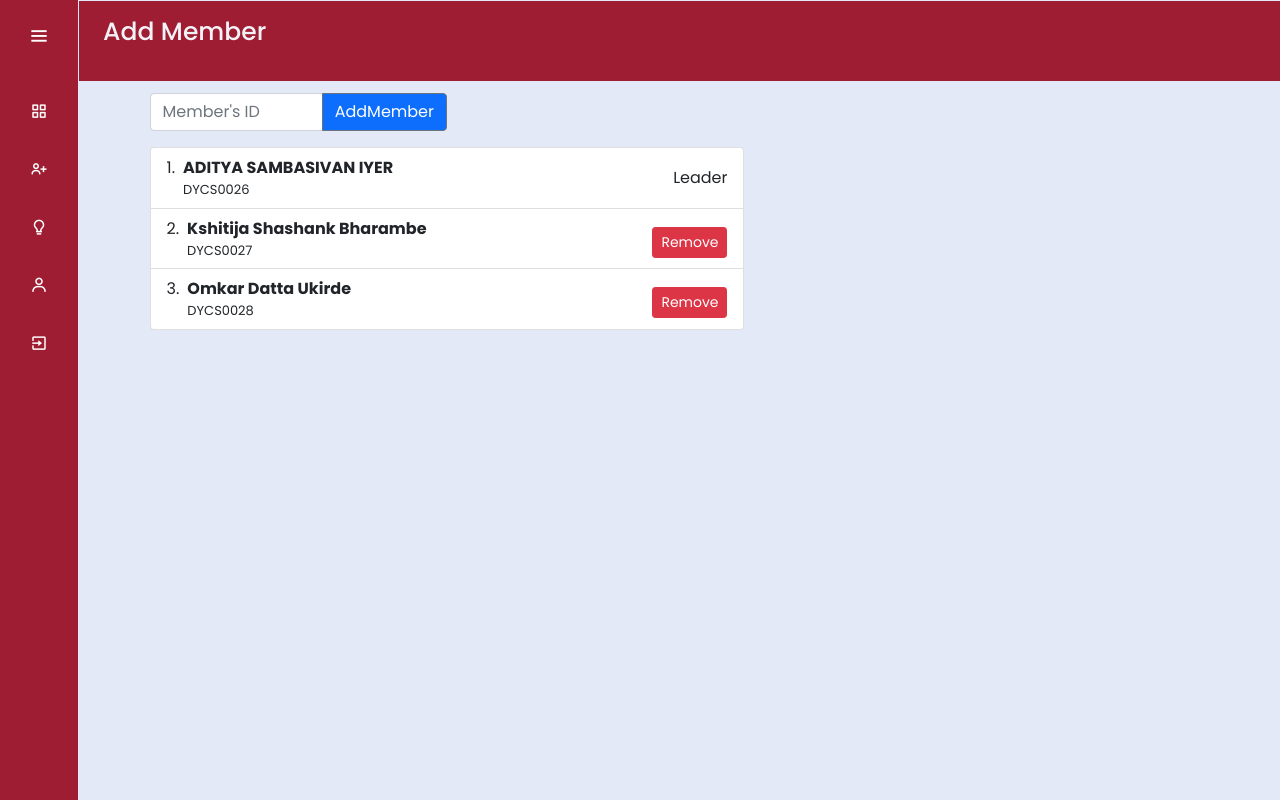
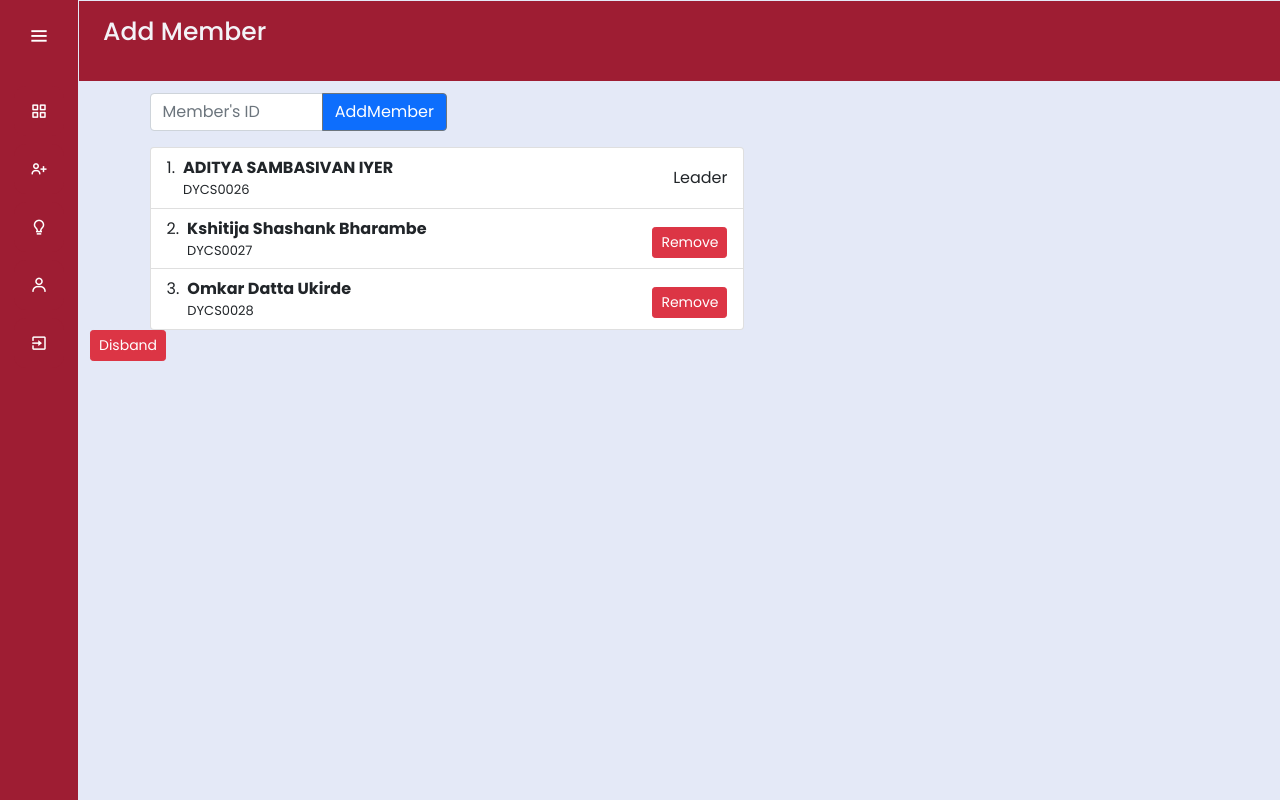
Before and after one commit to aiyer786/mp_management, a PHP site: page /addmemb.php in a window 1280 px wide. Run offline with PHP 8.4, Linux system fonts and the light colour scheme; a user stored in the database is signed in; data comes from the database, SQL or seed files in the repository.

Commit message:
grp_formation_completed

```diff
--- a/addmemb.php
+++ b/addmemb.php
@@ -160,8 +160,7 @@ include('index_back.php')
                     $F_name = $row2['F_name'];
                     $M_name = $row2['M_name'];
                     $L_name = $row2['L_name'];
-                    $Full_name=" {$F_name} {$M_name} {$L_name} ";
-                   ?>
+                    $Full_name=" {$F_name} {$M_name} {$L_name} "; ?>
           <li class="list-group-item d-flex justify-content-between align-items-start">
             <div class="ms-2 me-auto">
               <div class="fw-bold "><?php echo $Full_name?></div>
@@ -171,50 +170,34 @@ include('index_back.php')
            <?php
              $leader_check =$row['Leader'];
                     if ($leader_check == '1') {
-              if($leader_check1 == '1'){
-
-              }else{
+                        if ($leader_check1 == '1') {
+                        } else {
                             echo'<form method="post"><button class="btn btn-sm btn-danger" name="<?php echo $member_id?>">Remove</button></form>';
                         }
                     }
-             if($leader_check1 == '1'){
+                    if ($leader_check1 == '1') {
                         echo 'Leader';
+
                     }
                     if (isset($_POST[$member_id])) {
                         $remove = mysqli_query($Connect, "DELETE FROM `groups` WHERE `s_id`= '$member_id' ") or die("Error101");
-                 }
-
-              ?>
+                    } ?>
             </div>
            </li>
            <?php
            $i++;
                 }
+            }?>
+
+        </ol>
+        <?php
+          if($leader_check =='1'){
+            echo '<form method="post"><button class="btn btn-sm btn-danger" name="disband">Disband</button></form>';
           }
-
-
-
+          if(isset($_POST['disband'])){
+            $disband = mysqli_query($Connect,"DELETE FROM `groups` WHERE `g_id` = '$grp_id'");
+          }
             ?>
-          <!-- <li class="list-group-item d-flex justify-content-between align-items-start">
-            <div class="ms-2 me-auto">
-              <div class="fw-bold">Nihal</div>
-              <p class="muted-text" style="font-size: small;">nihal@gmail.com</p>
-            </div>
-            <div style="float: right; padding-top: 10px;">
-              <button class="btn btn-sm btn-danger">Remove</button>
-            </div>
-
-          </li>
-          <li class="list-group-item d-flex justify-content-between align-items-start">
-            <div class="ms-2 me-auto">
-              <div class="fw-bold">Jay</div>
-              <p class="muted-text" style="font-size: small;">jay@gmail.com</p>
-            </div>
-            <div style="float: right; padding-top: 10px;">
-              <button class="btn btn-sm btn-danger">Remove</button>
-            </div>
-          </li> -->
-        </ol>
       </div>
 
   </section>
```
Lines whose indentation alone changed are shown as unchanged.
